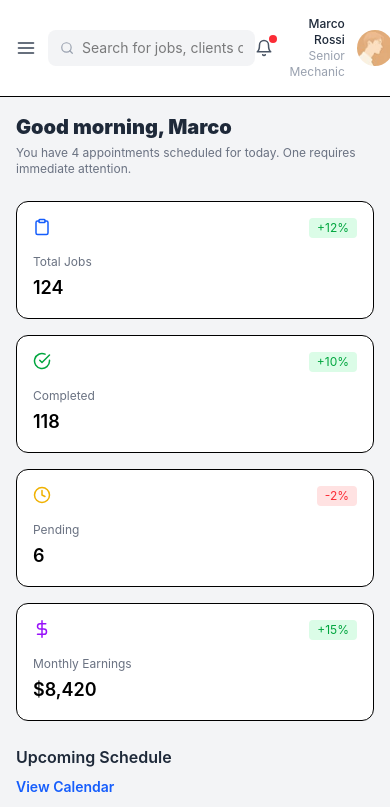
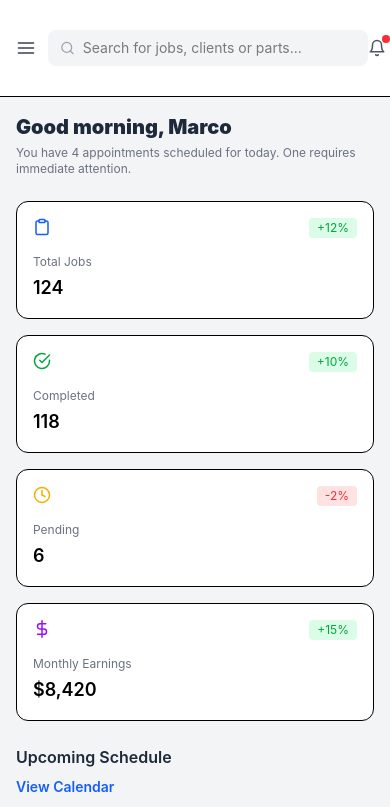
Before and after one commit to MokaNikApp/Frontend, a React (Vite) app: page /mec-dashboard in a window 390 px wide. Shown: the top 807 px of the page. Built offline with nearby package versions, Linux system fonts and the light colour scheme.

Commit message:
fix topbar responsiveness

```diff
--- a/src/components/Mec-Dashboard/Topbar.jsx
+++ b/src/components/Mec-Dashboard/Topbar.jsx
@@ -5,7 +5,7 @@ export default function Topbar({ toggleSidebar }) {
     <div className="bg-white px-4 sm:px-6 py-4 flex items-center justify-between border-b">
 
       {/* LEFT */}
-      <div className="flex items-center gap-3 w-full sm:w-auto">
+      <div className="flex items-center gap-3 flex-1">
 
         {/* HAMBURGER */}
         <button
@@ -16,7 +16,7 @@ export default function Topbar({ toggleSidebar }) {
         </button>
 
         {/* SEARCH */}
-        <div className="flex items-center bg-gray-100 px-3 py-2 rounded-lg w-full sm:w-75 lg:w-[40%]">
+        <div className="flex items-center bg-gray-100 px-3 py-2 rounded-lg w-80 sm:w-68 lg:w-[40%]">
           <FiSearch className="text-gray-400 mr-2" />
           <input
             type="text"
```
